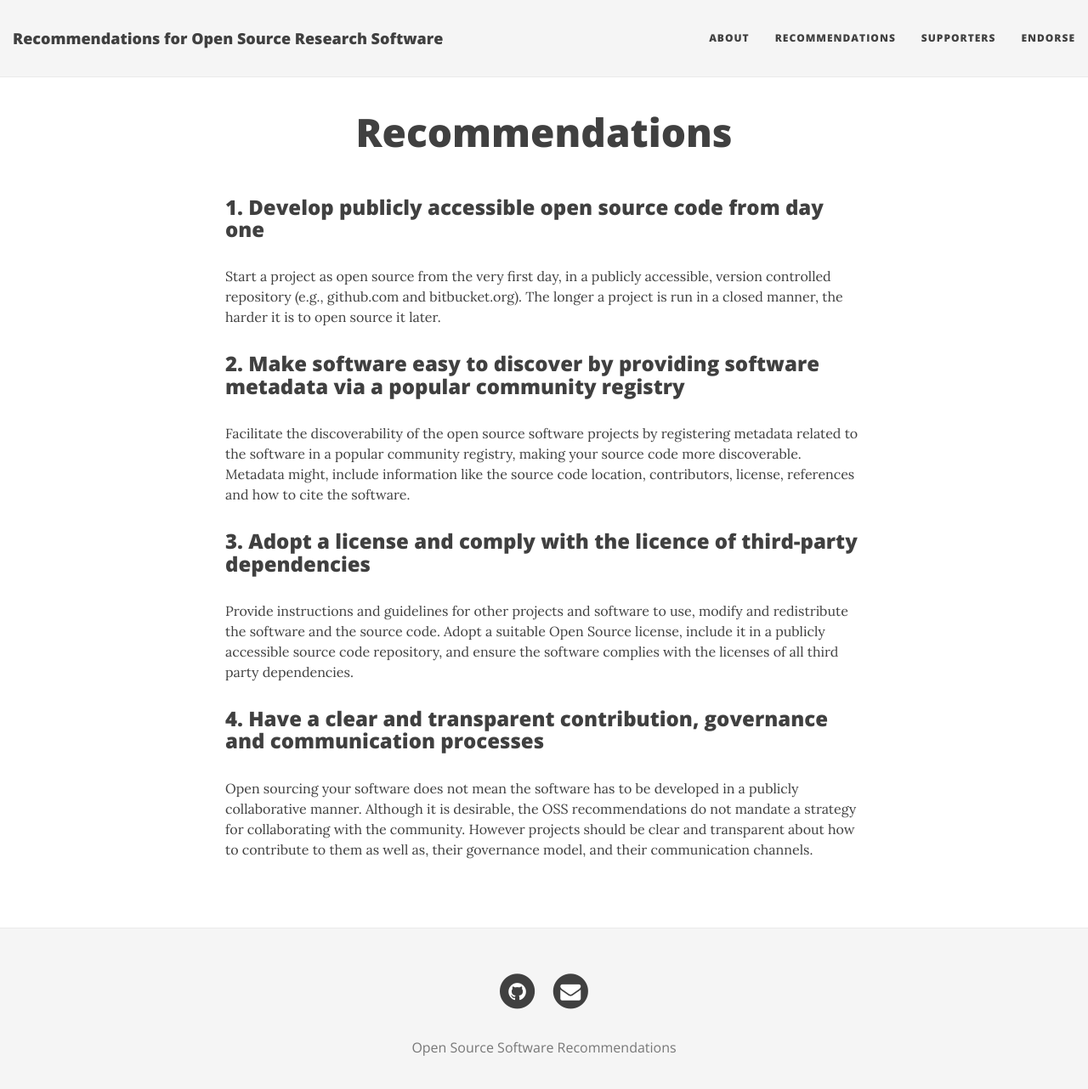
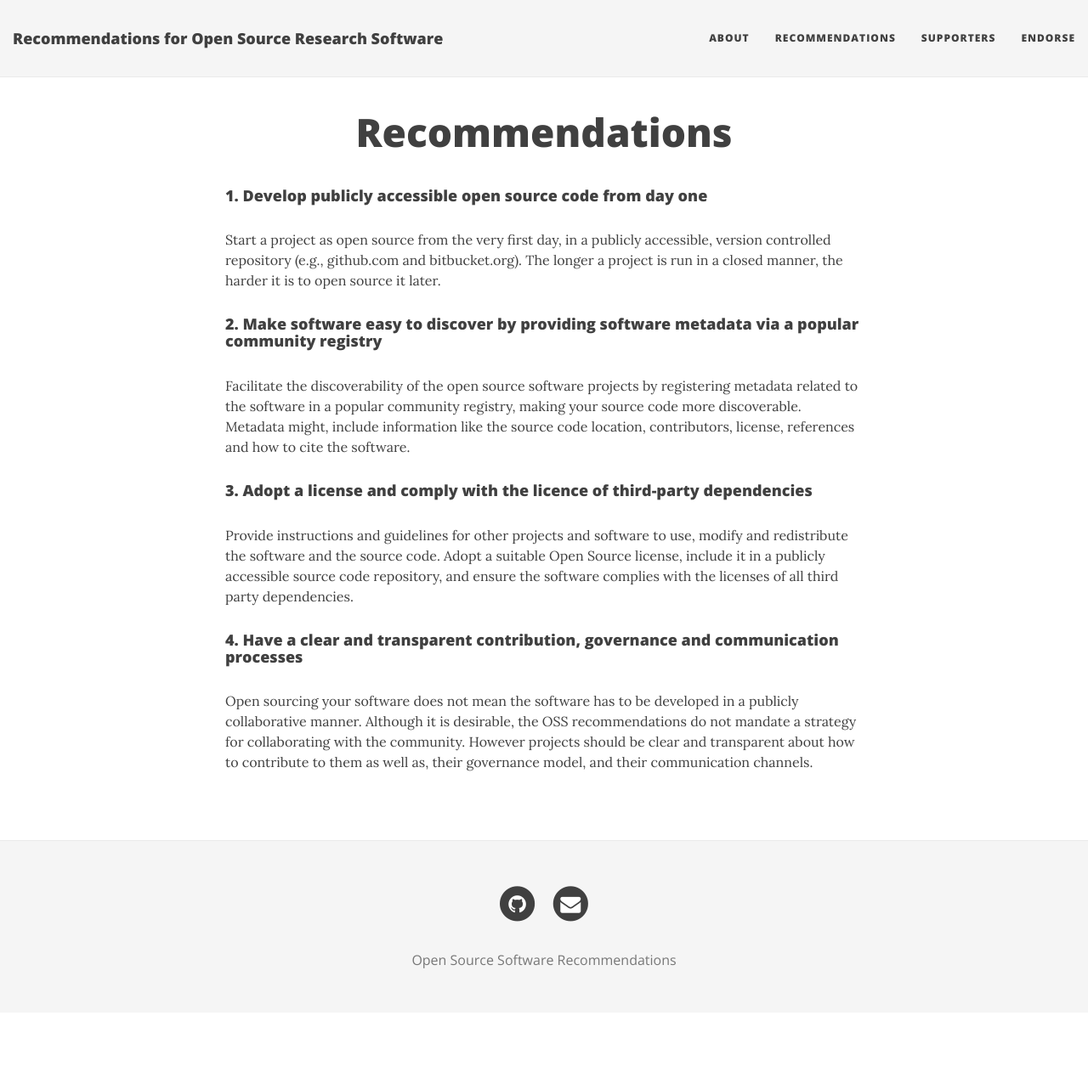
Before and after one commit to SoftDev4Research/recommendations, a Jekyll site: the page built from index.md, in a window 1280 px wide and 1295 px high. Shown: the top 1282 px of the window at 85% size. Built offline with Jekyll 4.4.1, drawn with Linux system fonts in a browser that asks for light colours; nearby versions of some CDN libraries.

```diff
--- a/index.md
+++ b/index.md
@@ -3,14 +3,14 @@ layout: page
 title: Recommendations
 ---
 
-### 1. Develop publicly accessible open source code from day one
+#### 1. Develop publicly accessible open source code from day one ####
 Start a project as open source from the very first day, in a publicly accessible, version controlled repository (e.g., github.com and bitbucket.org). The longer a project is run in a closed manner, the harder it is to open source it later.
 
-### 2. Make software easy to discover by providing software metadata via a popular community registry
+#### 2. Make software easy to discover by providing software metadata via a popular community registry ####
 Facilitate the discoverability of the open source software projects by registering metadata related to the software in a popular community registry, making your source code more discoverable. Metadata might, include information like the source code location, contributors, license, references and how to cite the software.
 
-### 3. Adopt a license and comply with the licence of third-party dependencies
+#### 3. Adopt a license and comply with the licence of third-party dependencies ####
 Provide instructions and guidelines for other projects and software to use, modify and redistribute the software and the source code. Adopt a suitable Open Source license, include it in a publicly accessible source code repository, and ensure the software complies with the licenses of all third party dependencies.
 
-### 4. Have a clear and transparent contribution, governance and communication processes
+#### 4. Have a clear and transparent contribution, governance and communication processes ####
 Open sourcing your software does not mean the software has to be developed in a publicly collaborative manner. Although it is desirable, the OSS recommendations do not mandate a strategy for collaborating with the community. However projects should be clear and transparent about how to contribute to them as well as, their governance model, and their communication channels.
```
